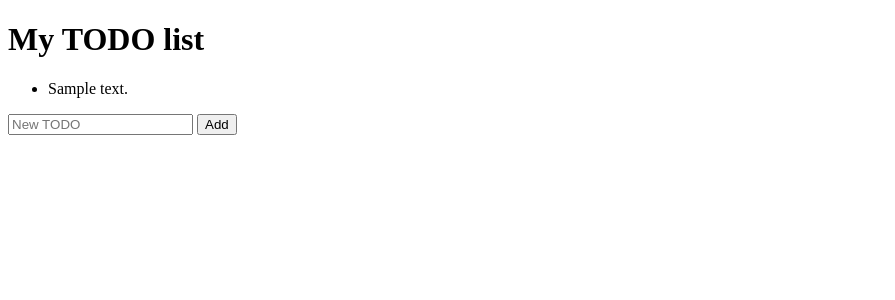
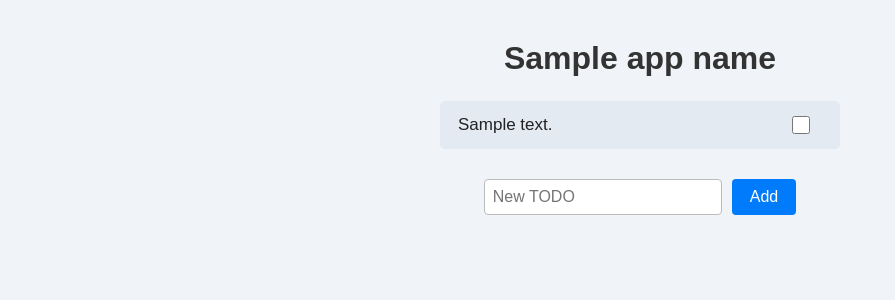
Before and after one commit to Liro04/TODOlist, a FastAPI app: template templates/todo.html in a window 1280 px wide. Shown: the top 300 px of the page, without its empty margins (0-895 px from the left). Run offline with FastAPI, Linux system fonts and the light colour scheme; the template is opened without the code that fills it: most values are stand-ins (such as "Sample title", 1, 10 or a date in 2020).

Commit message:
Funksioni Register Dhe Auth

```diff
--- /dev/null
+++ b/auth.py
@@ -0,0 +1,44 @@
+from datetime import timedelta, datetime
+from fastapi import APIRouter, HTTPException
+from pydantic import BaseModel
+from passlib.context import CryptContext
+from jose import jwt
+from database import users_collection
+
+
+
+router = APIRouter()
+
+class User(BaseModel):
+    username: str
+    password: str
+
+pwd_context = CryptContext(schemes=["bcrypt"], deprecated="auto")
+
+SECRET_KEY = "your-secret-key"
+ALGORITHM = "HS256"
+ACCESS_TOKEN_EXPIRE_MINUTES = 30
+
+def get_password_hash(password):
+    return pwd_context.hash(password)
+
+def verify_password(plain_password, hashed_password):
+    return pwd_context.verify(plain_password, hashed_password)
+
+def create_access_token(data: dict):
+    to_encode = data.copy()
+    expire = datetime.utcnow() + timedelta(minutes=ACCESS_TOKEN_EXPIRE_MINUTES)
+    to_encode.update({"exp": expire})
+    return jwt.encode(to_encode, SECRET_KEY, algorithm=ALGORITHM)
+
+@router.post("/register")
+async def register(user: User):
+    existing = await users_collection.find_one({"username": user.username})
+    if existing:
+        raise HTTPException(status_code=400, detail="Username already exists")
+    hashed_password = get_password_hash(user.password)
+    await users_collection.insert_one({
+        "username": user.username,
+        "hashed_password": hashed_password
+    })
+    return {"msg": "User registered successfully"}
--- /dev/null
+++ b/database.py
@@ -0,0 +1,5 @@
+from motor.motor_asyncio import AsyncIOMotorClient
+MONGO_URL = "mongodb://localhost:27017"
+client = AsyncIOMotorClient(MONGO_URL)
+db = client["todo_db"]
+users_collection = db["users"]
--- a/main.py
+++ b/main.py
@@ -1,13 +1,13 @@
 from fastapi.templating import Jinja2Templates
-from fastapi import Request
-from fastapi import FastAPI, HTTPException, Form
+from fastapi import Request, FastAPI, HTTPException, Form
 from fastapi.responses import RedirectResponse
 from pydantic import BaseModel
+from auth import router as auth_router
 
 app = FastAPI()
+app.include_router(auth_router)
 
 templates = Jinja2Templates(directory="templates")
-
 items = []
 
 class Item(BaseModel):
@@ -21,7 +21,7 @@ def add_item(request: Request, text: str = Form(...)):
 
 @app.get("/todo")
 def read_todo(request: Request):
-    return templates.TemplateResponse("todo.html", {"request": request, "items": items})
+    return templates.TemplateResponse("todo.html", {"request": request, "app_name": "My TODO App", "items": items})
 
 @app.get("/")
 def root():
--- a/templates/todo.html
+++ b/templates/todo.html
@@ -1,21 +1,105 @@
 <!DOCTYPE html>
 <html>
     <head>
+        <style>
+            body {
+                background: #f0f4f8;
+                font-family: Arial, sans-serif;
+                margin: 0;
+                padding: 0;
+            }
+            h1 {
+                text-align: center;
+                color: #333;
+                margin-top: 40px;
+            }
+            ul {
+                max-width: 400px;
+                margin: 24px auto 0 auto;
+                padding: 0;
+                list-style: none;
+            }
+            li {
+                background: #e3eaf2;
+                margin-bottom: 10px;
+                padding: 12px 18px;
+                border-radius: 5px;
+                font-size: 17px;
+                color: #222;
+                display: flex;
+                justify-content: space-between;
+                align-items: center;
+            }
+            li span.done {
+                text-decoration: line-through;
+                color: #888;
+            }
+            input[type="checkbox"] {
+                accent-color: #007bfc;
+                width: 18px;
+                height: 18px;
+                margin-right: 12px;
+                cursor: pointer;
+            }
+            form {
+                display: flex;
+                justify-content: center;
+                margin: 30px 0;
+            }
+            input[type="text"]{
+                width: 220px;
+                padding: 8px;
+                border: 1px solid #bbb;
+                border-radius: 4px;
+                margin-right: 10px;
+                font-size: 16px;
+            }
+            button[type="submit"]{
+                padding: 8px 18px;
+                background: #007bfc;
+                color: #fff;
+                border: none;
+                border-radius: 4px;
+                font-size: 16px;
+                cursor: pointer;
+                transition: background 0.2s;
+            }
+            button[type="submit"]:hover {
+                background: #005bb5;
+            }
+        </style>
         <title>TODO List</title>
     </head>
     <body>
-        <h1>My TODO list</h1>
+        <h1>{{app_name}}</h1>
         <ul>
             {% for item in items %}
-        <li>
-            {{ item.text }} {% if item.is_done %}(Done){% endif %}
-        </li>
+            <li>
+                <span class="{% if item.is_done %}done{% endif %}" id="text-{{ loop.index0 }}">{{ item.text }}</span>
+                <input type="checkbox" data-id="{{ loop.index0 }}" {% if item.is_done %}checked{% endif %}>
+            </li>
             {% endfor %}
         </ul>
-
         <form action="/add" method="post">
             <input type="text" name="text" placeholder="New TODO" required>
             <button type="submit">Add</button>
         </form>
+        <script>
+        document.querySelectorAll('input[type="checkbox"]').forEach(function(checkbox) {
+            checkbox.addEventListener('change', function() {
+                const itemId = this.getAttribute('data-id');
+                fetch(`/toggle/${itemId}`, {method: 'POST'})
+                  .then(() => {
+                    // Optionally update the text style without reload
+                    const text = document.getElementById('text-' + itemId);
+                    if (this.checked) {
+                        text.classList.add('done');
+                    } else {
+                        text.classList.remove('done');
+                    }
+                  });
+            });
+        });
+        </script>
     </body>
 </html>
```
